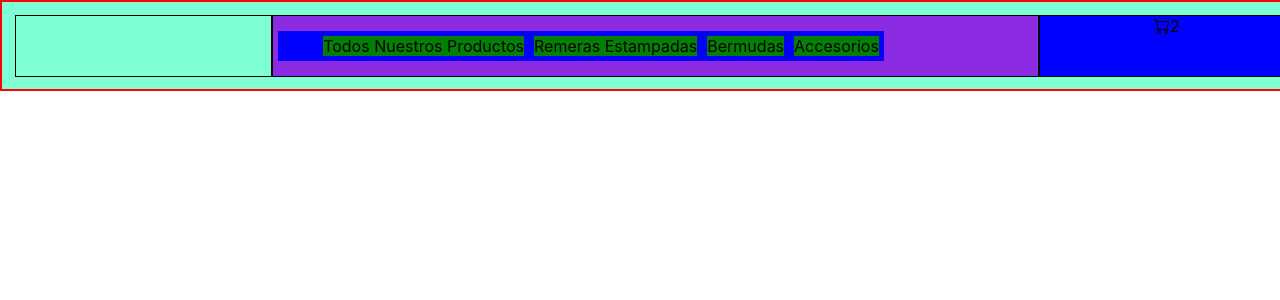
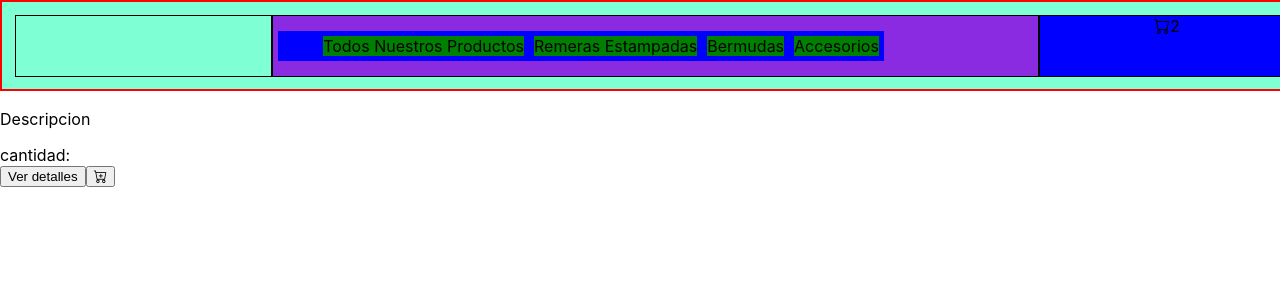
Before and after one commit to alexvallaro/proyectofinalparte1-vallaro, a React (Create React App) app: page / in a window 1280 px wide. Shown: the top 300 px of the page. Built offline with nearby package versions, Linux system fonts and the light colour scheme.

Commit message:
segparte2

```diff
--- a/src/App.js
+++ b/src/App.js
@@ -1,10 +1,14 @@
 import logo from './logo.svg';
 import './App.css';
 import NavBar from './NavBar.js/NavBar';
+import CardItem from './CardItem/CardItem';
 
 function App() {
   return (
+    <>
     <NavBar />
+    <CardItem />
+    </>
   );
 }
 
--- a/src/ButtonAddCart/ButtonAddCart.js
+++ b/src/ButtonAddCart/ButtonAddCart.js
@@ -2,7 +2,12 @@
 
 const ButtonAddCart = () => {
     return (
-        <button>Ver detalles</button>
+        <button id="AddCart">
+            <div className="AddCarrito">
+                <i className="bi bi-cart-plus"></i>
+            </div>
+
+        </button>
     )
 }
 
--- /dev/null
+++ b/src/ButtonDetalles/ButtonDetalles.js
@@ -0,0 +1,10 @@
+//css
+
+const ButtonDetalles = () => {
+    return (
+        <button id="detalles">Ver detalles</button>
+
+    )
+}
+
+export default ButtonDetalles;
--- a/src/CardItem/CardItem.js
+++ b/src/CardItem/CardItem.js
@@ -1,11 +1,20 @@
 //css
+import Imagen from "../Imagen/Imagen";
+import Description from "../Description/Description";
+import ButtonDetalles from "../ButtonDetalles/ButtonDetalles";
+import ButtonAddCart from "../ButtonAddCart/ButtonAddCart";
+
+
 
 const CardItem = () => {
     return (
         <div className="cardItems">
-
-
-
+            <Imagen />
+            <Description />
+            <div className="buttons">
+                <ButtonDetalles/>
+                <ButtonAddCart/>
+            </div>
         </div>
     )
 }
--- a/src/Imagen/Imagen.js
+++ b/src/Imagen/Imagen.js
@@ -1,9 +1,11 @@
 const Imagen = (props) => {
     return(
         <div className="cardImg">
-            <img src={props.imagen}> </img>
+
         </div>
     )
 }
 
 export default Imagen;
+
+// <img src={props.imagen}> </img> va dentro del div de cardImg
```
